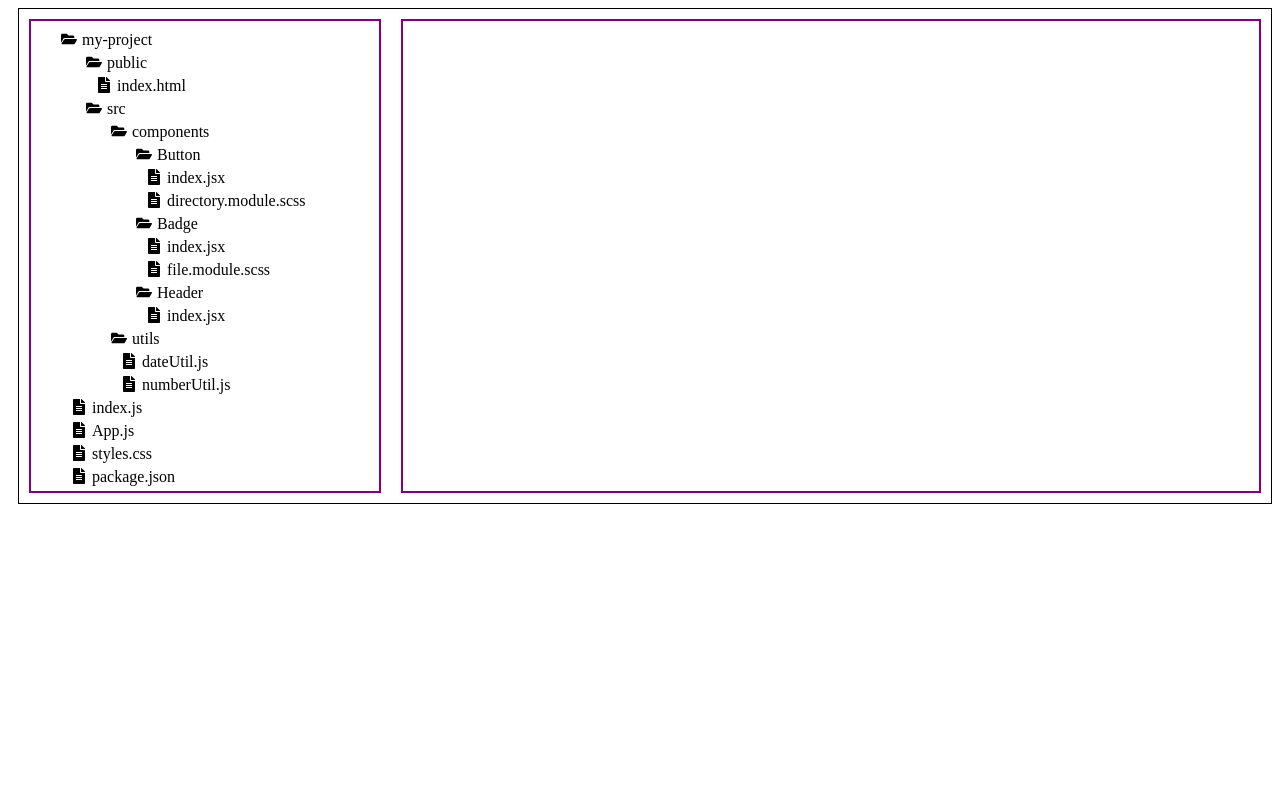
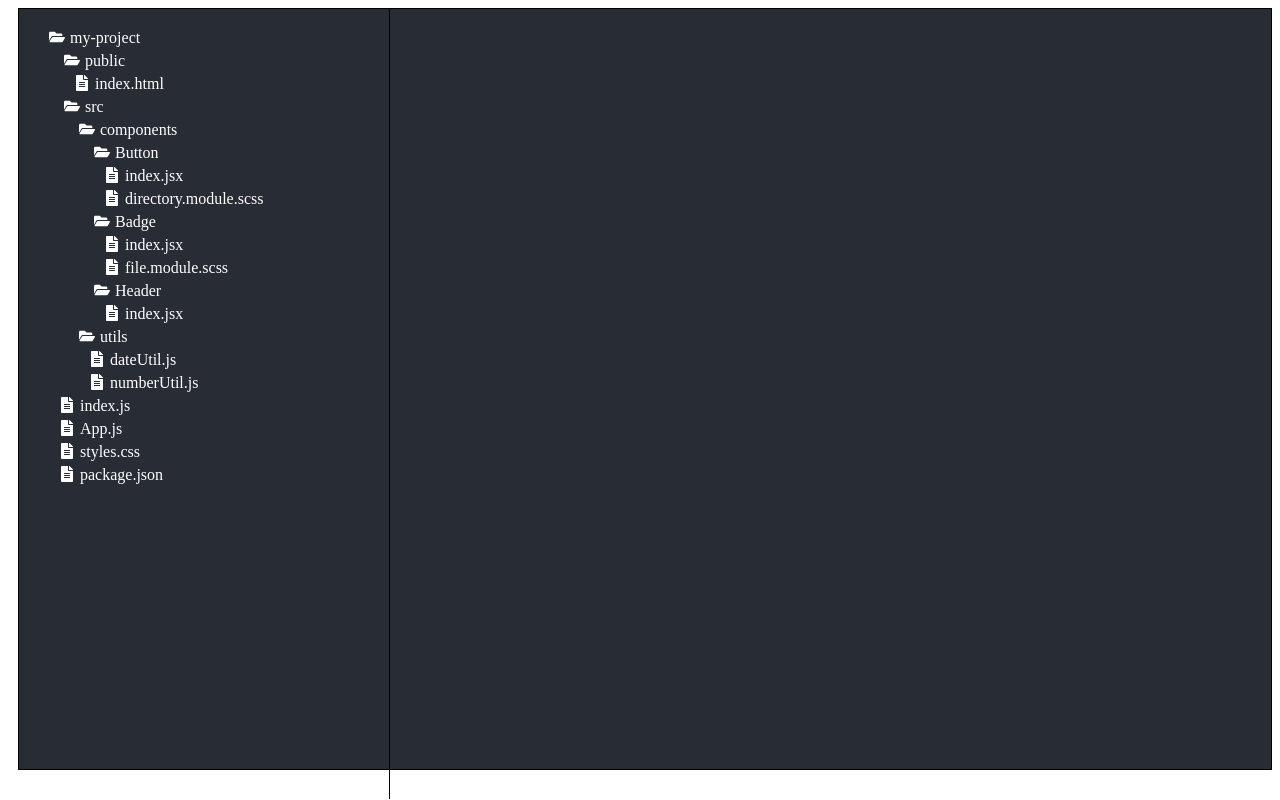
Before and after one commit to Terestian87/MyFabolousIDE, a React (Create React App) app: page / in a window 1280 px wide. Built offline with nearby package versions, Linux system fonts and the light colour scheme.

Commit message:
feat:(Style): generic style tweak

```diff
--- a/src/components/App.tsx
+++ b/src/components/App.tsx
@@ -11,33 +11,37 @@ export type MockDataType = {
 };
 
 // #region Styled components
-export const StyledLabel = styled("div")`
-margin-left: 5px;
-`;
 
 const StyledContainer = styled("div")`
   border: 1px solid black;
   display: flex;
   margin-left:10px;
-`;
+  align-items: stretch;
+  background-color: rgb(40, 44, 52);
+  color:white;
+  height:95vh;
+  `;
 
 const StyledExplorer = styled("div")`
-  margin: 10px;
-  padding: 5px;
-  border: 2px solid purple;
+  padding: 15px;
   width: 30%;
-`;
+  height:100%;
+  border-right: 1px solid black;
+  overflow-x: auto;
+  `;
+
+export const StyledLabel = styled("div")`
+  margin-left: 5px;
+  `;
 
 const StyledContentBox = styled("div")`
-  margin: 10px;
-  padding: 5px;
-  border: 2px solid purple;
+  padding: 15px;
   width: 75%;
+  height:100%;
 `;
 
 export const StyledWrapper = styled('div')`
 display:flex;
-
 `
 // #endregion
 
--- a/src/components/FolderItem.tsx
+++ b/src/components/FolderItem.tsx
@@ -6,7 +6,7 @@ import { FaFolder, FaFolderOpen } from 'react-icons/fa'
 
 
 const FolderItemContainer = styled("div")`
-  margin: 5px 0 0 20px;
+  margin: 5px 0 0 10px;
   cursor: pointer;
   padding-left:5px;
 `;
```
